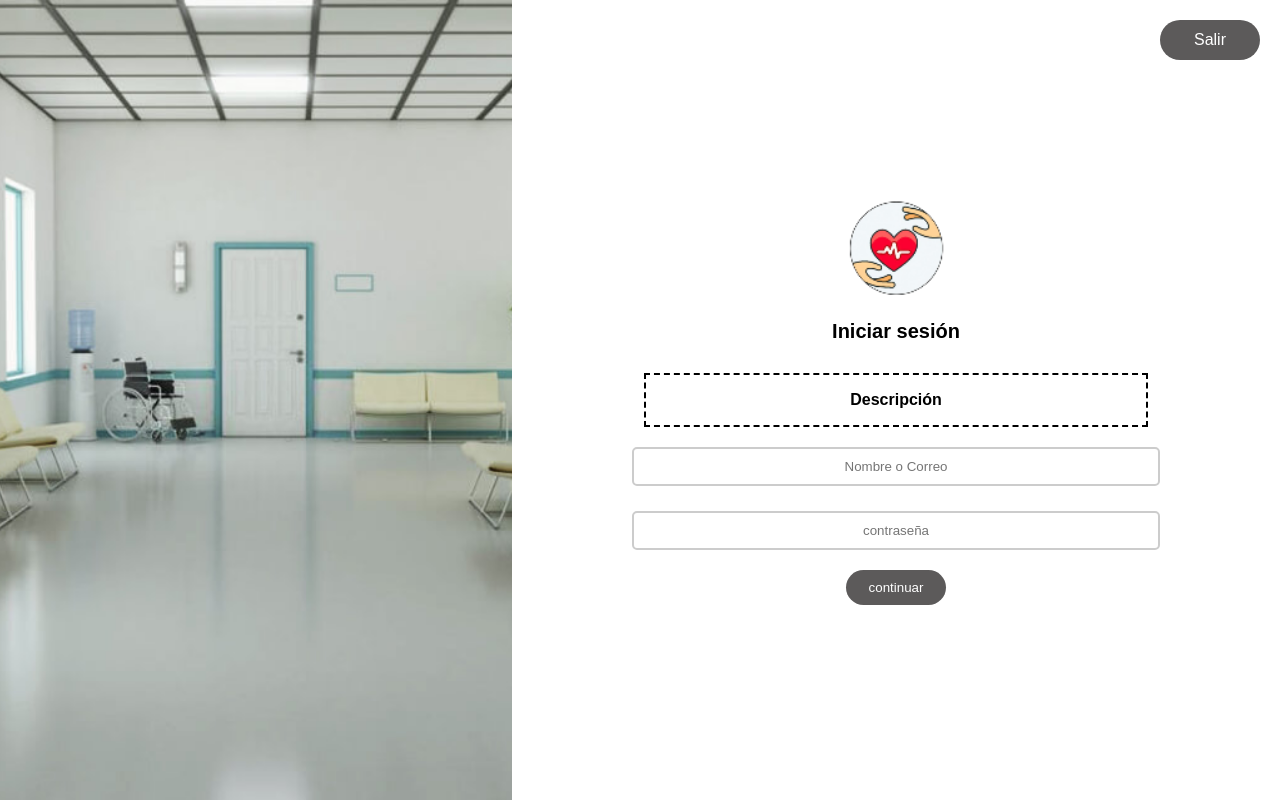
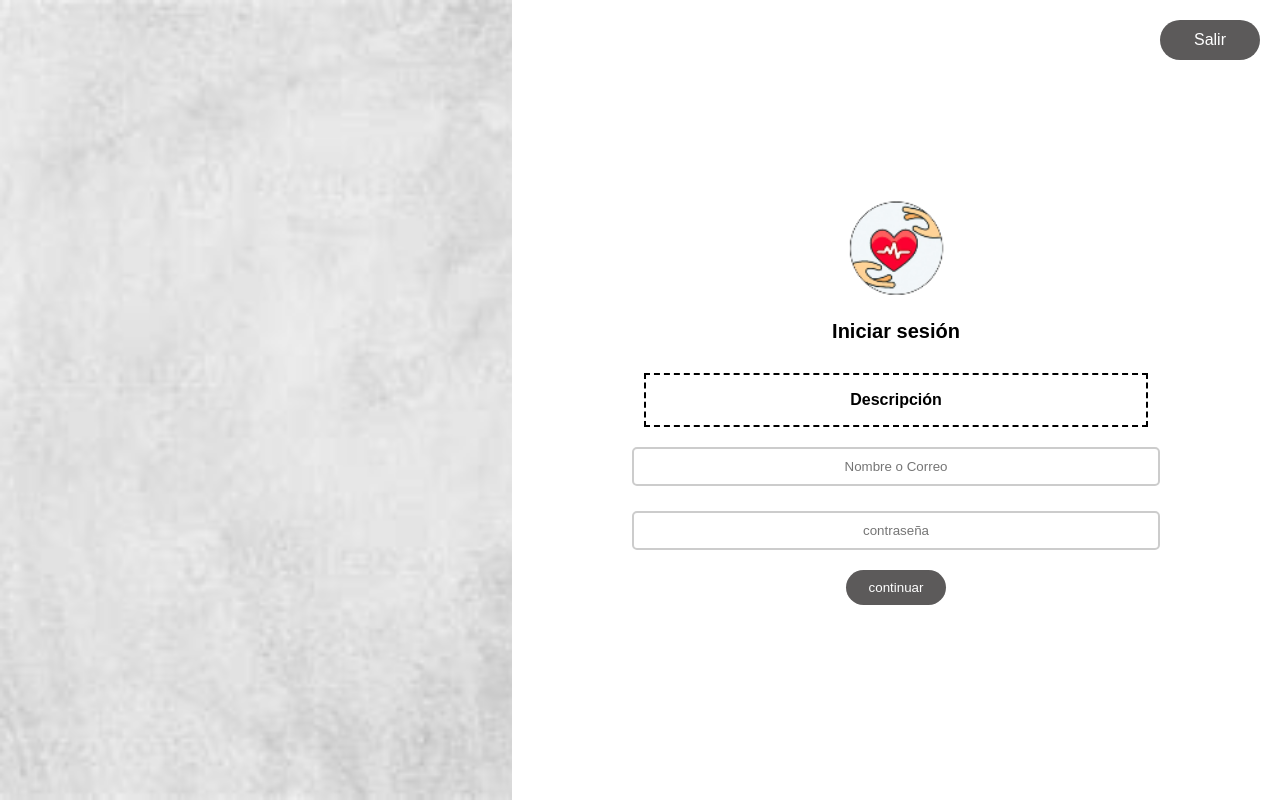
Before and after one commit to Roroma24/Proyecto, a Flask app: page /login in a window 1280 px wide. Run offline with Flask 3, Linux system fonts and the light colour scheme.

Commit message:
se comento cambio la imagen enlazada a la imagen fondo.png

```diff
--- a/app/static/css/loginstyles.css
+++ b/app/static/css/loginstyles.css
@@ -21,7 +21,7 @@ body {
 
 .left-side {
   flex: 0.4; /* El lado izquierdo ocupa el 40% del espacio */
-  background-image: url('imagen/image.png'); /* Imagen de fondo para el lado izquierdo */
+  background-image: url('imagen/fondo.png'); /* Imagen de fondo para el lado izquierdo */
   background-size: cover; /* Asegura que la imagen cubra completamente el área */
   background-position: center; /* Centra la imagen en el área */
   display: flex; /* Usamos flexbox para la disposición de los elementos */
```
